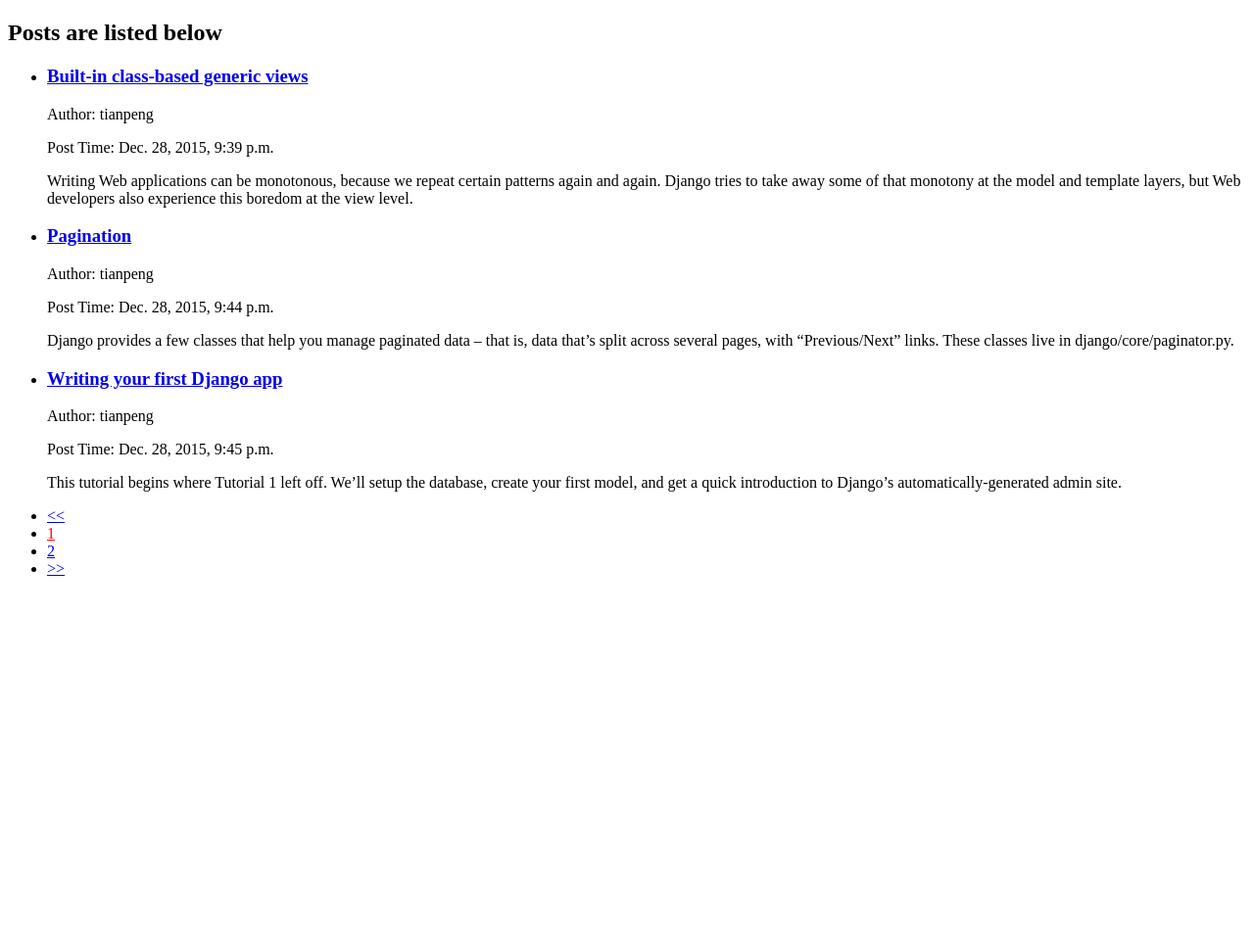
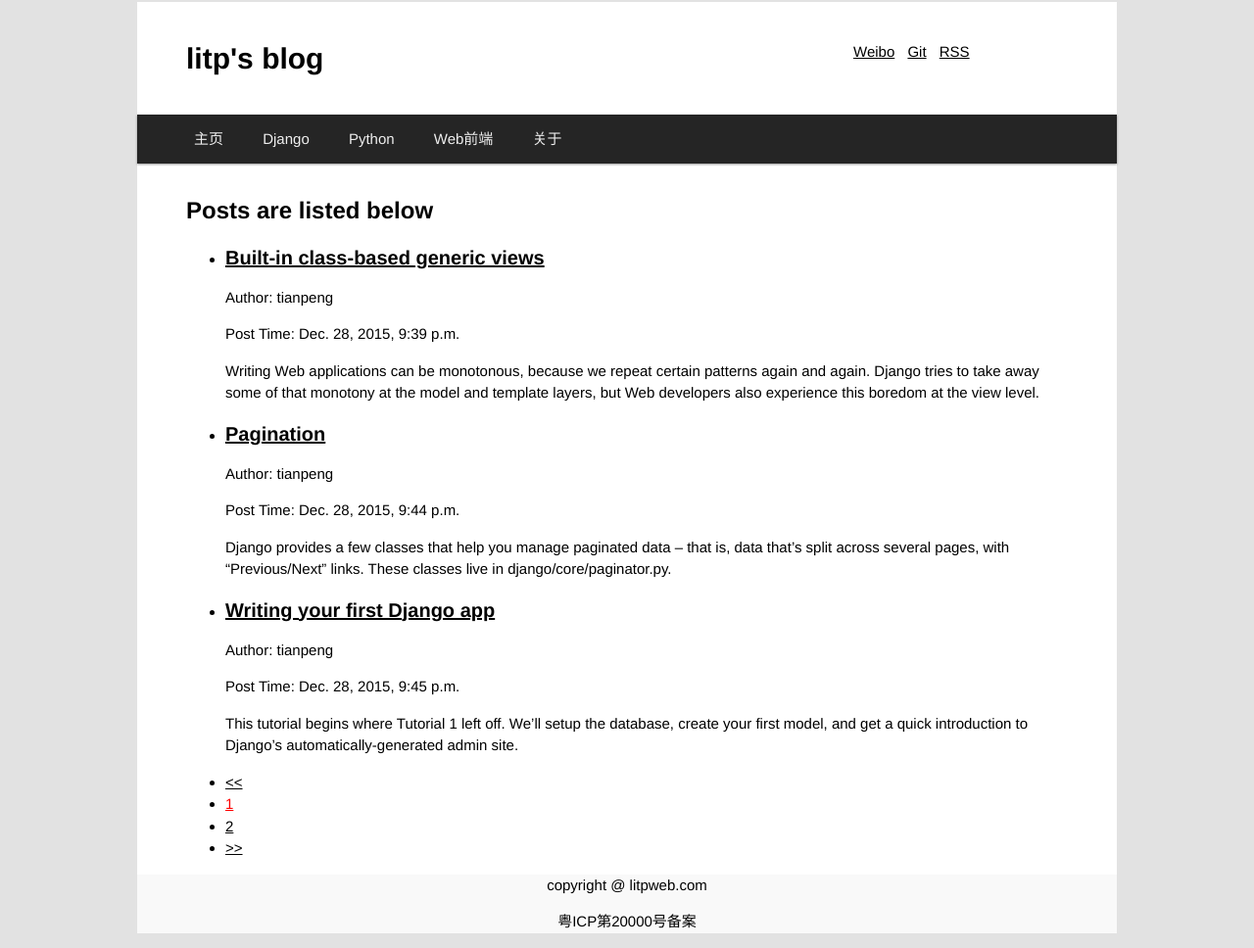
Before and after one commit to litianpeng200/DecBlog, a Django app: page / in a window 1280 px wide. Shown: the whole page at 98% size. Before the commit the page ends 588 px from the top, so only its background shows below. Run offline with Django 3.2, Linux system fonts and the light colour scheme; data comes from the database, SQL or seed files in the repository.

Commit message:
add static folder and css file

```diff
--- a/decblog/decblog/settings.py
+++ b/decblog/decblog/settings.py
@@ -120,3 +120,6 @@
 # https://docs.djangoproject.com/en/1.9/howto/static-files/
 
 STATIC_URL = '/static/'
+STATICFILES_DIRS = [
+    os.path.join(BASE_DIR,'static'),
+]
--- /dev/null
+++ b/decblog/static/css/blog-style.css
@@ -0,0 +1,159 @@
+/*Reset sytle taken from w3.css*/
+*{-webkit-box-sizing:border-box;-moz-box-sizing:border-box;box-sizing:border-box}
+/* Extract from normalize.css by Nicolas Gallagher and Jonathan Neal git.io/normalize */
+html{-ms-text-size-adjust:100%;-webkit-text-size-adjust:100%}
+body{margin:0}
+article,aside,details,figcaption,figure,footer,header,hgroup,main,menu,nav,section,summary{display:block}
+audio,canvas,video{display:inline-block;vertical-align:baseline}
+audio:not([controls]){display:none;height:0}
+[hidden],template{display:none}
+a{-webkit-tap-highlight-color:transparent;background-color:transparent}
+a:active,a:hover{outline:0}
+abbr[title]{border-bottom:1px dotted}
+b,strong{font-weight:bold}
+dfn{font-style:italic}
+mark{background:#ff0;color:#000}
+small{font-size:80%}
+sub,sup{font-size:75%;line-height:0;position:relative;vertical-align:baseline}
+sup{top:-0.5em} sub{bottom:-0.25em}
+img{border:0} svg:not(:root){overflow:hidden} figure{margin:1em 40px}
+hr{-moz-box-sizing:content-box;box-sizing:content-box}
+code,kbd,pre,samp{font-family:monospace,monospace;font-size:1em}
+button,input,optgroup,select,textarea{color:inherit;font:inherit;margin:0}
+button{overflow:visible}button,select{text-transform:none}
+button,html input[type=button],input[type=reset],input[type=submit]{-webkit-appearance:button;cursor:pointer}
+button[disabled],html input[disabled]{cursor:default}
+button::-moz-focus-inner,input::-moz-focus-inner{border:0;padding:0}
+input[type=checkbox],input[type=radio]{padding:0}
+input[type=number]::-webkit-inner-spin-button,input[type=number]::-webkit-outer-spin-button{height:auto}
+input[type=search]{box-sizing:content-box;-webkit-appearance:textfield;-moz-box-sizing:content-box;-webkit-box-sizing:content-box}
+input[type=search]::-webkit-search-cancel-button,input[type=search]::-webkit-search-decoration{-webkit-appearance:none}
+fieldset{border:1px solid #c0c0c0;margin:0 2px;padding:0.35em 0.625em 0.75em}
+legend{border:0;padding:0}
+pre,textarea{overflow:auto}
+optgroup{font-weight:bold}
+/* End extract from normalize.css */
+
+
+html,body{font-size:15px;line-height:1.5;font-family: "Helvetica Neue",Helvetica,Arial,sans-serif;background-color: #E2E2E2;}
+h1,h2,h3,h4,h5,h6{margin:10px 0}
+h1 a,h2 a,h3 a,h4 a,h5 a,h6 a{font-weight:inherit}
+h1{font-size:30px}h2{font-size:24px}h3{font-size:20px}h4{font-size:18px}h5{font-size:16px}h6{font-size:16px}
+hr{height:0;border:0;border-top:1px solid #eee;margin:20px 0}
+img{margin-bottom:-5px}
+a{color:inherit;}
+table{border-collapse:collapse;border-spacing:0;width:100%;display:table}
+table,th,td{border:none}
+ul {text-decoration: none;}
+
+.container {
+	margin: 2px auto 0px auto;
+	max-width: 1000px;
+	background-color: #fff;
+	font-height:1.625;
+}
+
+header {
+	padding:2.5% 0 2.5% 5%;
+}
+
+.blog-title a{
+	font-size: 30px;
+	text-decoration: none;
+}
+
+.contact-info li {
+	display:inline;
+	margin: 0 0.3em 0 0.3em;
+}
+
+
+nav {
+	background-color: #252525;
+	box-shadow: 0px 1px 2px rgba(0, 0, 0, 0.4);
+}
+.nav-btn{
+	margin:0px;
+}
+.nav-btn li {
+	display: inline;
+}
+.nav-btn a {
+	display: inline-block;
+	text-decoration: none;
+	color:#EEE;
+	line-height:3.3em;
+	padding: 0px 1.2em 0px 1.2em;
+}
+.nav-btn li a:hover{
+	background-color: #F9F9F9;
+	color: #373737;
+}
+
+
+.content {
+	margin: 30px 50px 0px 50px;
+}
+.content a:hover {color: #1982d1;}
+
+footer {
+	background-color: #F9F9F9;
+	font-color:#666;
+	text-align: center;
+}
+
+[class*='col-'] {
+	float: left;
+ 	min-height: 1px;
+	padding-right: 20px; /* column-space */
+}
+
+.grid {
+	width: 100%;
+	max-width: 1140px;
+	min-width: 748px; /* when using padded grid on ipad in portrait mode, width should be viewport-width - padding = (768 - 20) = 748. actually, it should be even smaller to allow for padding of grid containing element */
+	margin: 0 auto;
+	overflow: hidden;
+}
+.grid:after {
+	content: "";
+	display: table;
+	clear: both;
+}
+
+
+.col-2-3 {
+	width: 67%;
+}
+
+.col-1-3 {
+	width: 33%
+}
+
+.col-1-1 {
+	width: 100%;
+}
+
+@media handheld, only screen and (max-width: 767px) {
+	.grid {
+		width: 100%;
+		min-width: 0;
+		margin-left: 0;
+		margin-right: 0;
+		padding-left: 20px; /* grid-space to left */
+		padding-right: 10px; /* grid-space to right: (grid-space-left - column-space) e.g. 20px-10px=10px */
+	}
+
+	[class*='col-'] {
+		width: auto;
+		float: none;
+		padding-left: 0;
+		padding-right: 10px; /* column-space */
+	}
+
+	.hide-on-mobile {
+		display: none !important;
+		width: 0;
+		height: 0;
+	}
+}
--- a/decblog/templates/decblog/base.html
+++ b/decblog/templates/decblog/base.html
@@ -1,9 +1,42 @@
+{% load staticfiles %}
+
 <!DOCTYPE html>
 <html>
 <head>
-	<title> {% block title %} {% endblock %} </title>
+	<meta name="viewport" content="width=device-width, initial-scale=1.0">
+	<meta charset="UTF-8">
+	<link rel="stylesheet" href="{% static "css/blog-style.css" %}">
+	<title>{% block title %} {% endblock %}litp's blog on web development</title>
 </head>
 <body>
-	{% block content %} {% endblock %}
+	<div class="container">
+		<header class="grid">
+			<h1 class="blog-title col-2-3"><a href="">litp's blog</a></h1>
+			<ul class="contact-info col-1-3 hide-on-mobile">
+					<li><a href="">Weibo</a></li>
+					<li><a href="">Git</a></li>
+					<li><a href="">RSS</a></li>
+			</ul>
+		</header>
+
+		<nav class="grid">
+			<ul class="nav-btn col-1-1">
+				<li><a href="">主页</a></li>
+				<li><a href="">Django</a></li>
+				<li><a href="">Python</a></li>
+				<li><a href="">Web前端</a></li>
+				<li><a href="">关于</a></li>
+			</ul>
+		</nav>
+
+		<div class="content">
+		{% block content %} {% endblock %}
+		</div>
+
+		<footer>
+			<p class="copyright">copyright @ litpweb.com</p>
+			<p class="beian">粤ICP第20000号备案</p>
+		</footer>
+	</div>
 </body>
 </html>
```
